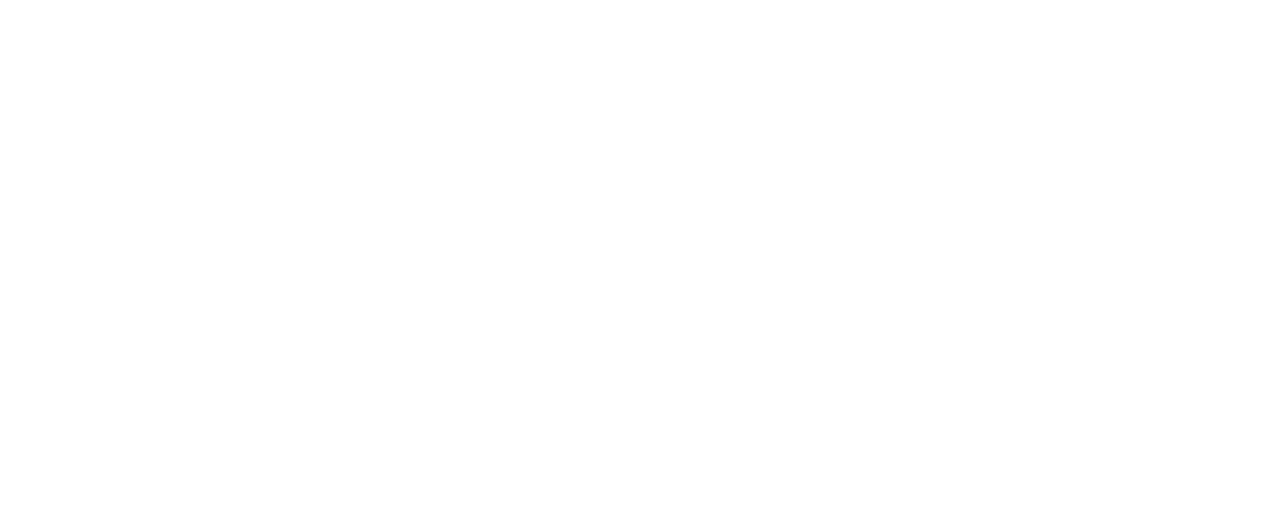
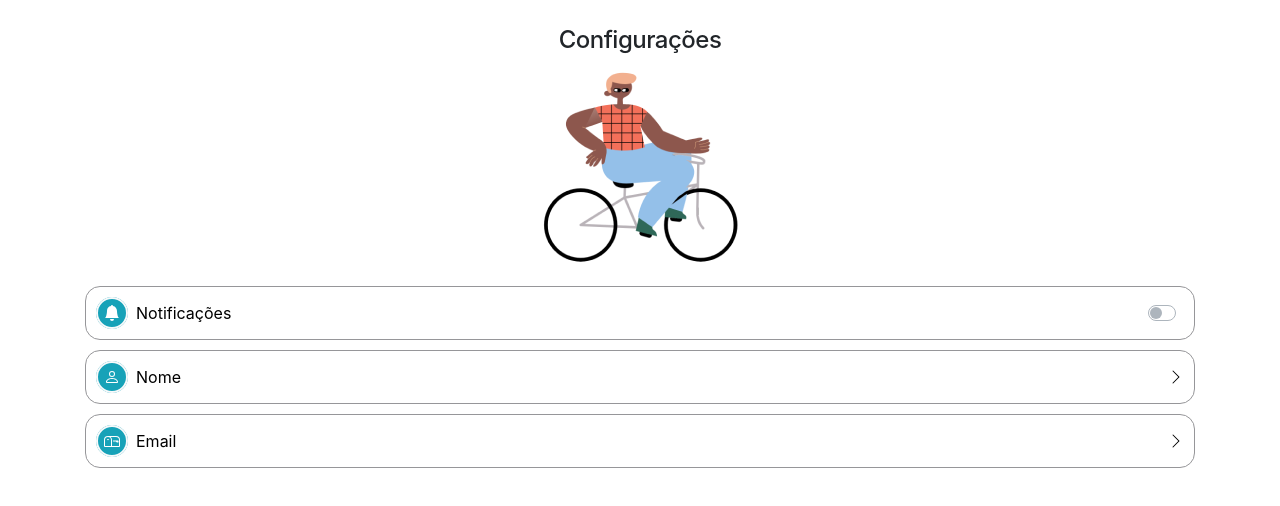
Before and after one commit to AndrewsDutraDev/pwa-example, a Nuxt app: page /configuracoes in a window 1280 px wide. Before the commit this address had no page. Shown: the top 506 px of the page. Built offline with nearby package versions, Linux system fonts and the light colour scheme.

Commit message:
Add: settings page

```diff
--- /dev/null
+++ b/pages/configuracoes.vue
@@ -0,0 +1,71 @@
+<template>
+    <b-container>
+        <div class="text-center mt-4 title mb-3"> Configurações </div>
+        <b-img src="/img/bike.png" center fluid alt="Bike Image" class="mt-2"></b-img>
+        <b-row class="text-center mt-4">
+			<b-col cols="12">
+                <div class="d-flex w-100 flex-row settings-btn justify-content-between">
+                    <div class="d-flex">
+                        <b-iconstack font-scale="2">
+                            <b-icon stacked icon="circle-fill" variant="info"></b-icon>
+                            <b-icon stacked icon="bell-fill" scale="0.5" variant="white"></b-icon>
+                            <b-icon stacked icon="circle" variant="light"></b-icon>
+                        </b-iconstack>
+                        <div class="my-auto ml-2">Notificações</div>
+                    </div>
+                    <b-form-checkbox v-model="checked" name="check-button" switch class="my-auto"></b-form-checkbox>
+                </div>
+			</b-col>
+            <b-col cols="12">
+                <div class="d-flex w-100 flex-row settings-btn justify-content-between">
+                    <div class="d-flex">
+                        <b-iconstack font-scale="2">
+                            <b-icon stacked icon="circle-fill" variant="info"></b-icon>
+                            <b-icon stacked icon="person" scale="0.5" variant="white"></b-icon>
+                            <b-icon stacked icon="circle" variant="light"></b-icon>
+                        </b-iconstack>
+                        <div class="my-auto ml-2">Nome</div>
+                    </div>
+                    <b-icon icon="chevron-right" class="my-auto"></b-icon>
+                </div>
+			</b-col>
+            <b-col cols="12">
+                <div class="d-flex w-100 flex-row settings-btn justify-content-between">
+                    <div class="d-flex">
+                        <b-iconstack font-scale="2">
+                            <b-icon stacked icon="circle-fill" variant="info"></b-icon>
+                            <b-icon stacked icon="mailbox" scale="0.5" variant="white"></b-icon>
+                            <b-icon stacked icon="circle" variant="light"></b-icon>
+                        </b-iconstack>
+                        <div class="my-auto ml-2">Email</div>
+                    </div>
+                    <b-icon icon="chevron-right" class="my-auto"></b-icon>
+                </div>
+			</b-col>
+		</b-row>
+    </b-container>
+</template>
+<script>
+export default {
+
+}
+</script>
+<style>
+.settings-btn{
+    padding: 10px;
+    margin-bottom: 10px;
+    background-color: #FFFFFF;
+    color: #000;
+    border: 1px solid #969699;
+    border-radius: 15px;
+}
+.title {
+	font-style: normal;
+	font-weight: 500;
+	font-size: 24px;
+	line-height: 32px;
+	text-align: center;
+	letter-spacing: -0.5px;
+
+}
+</style>
```
